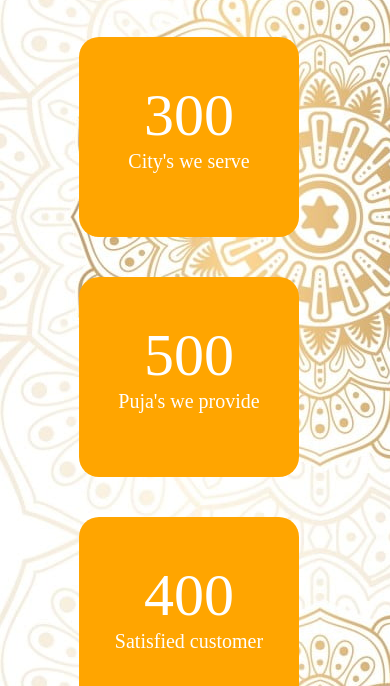
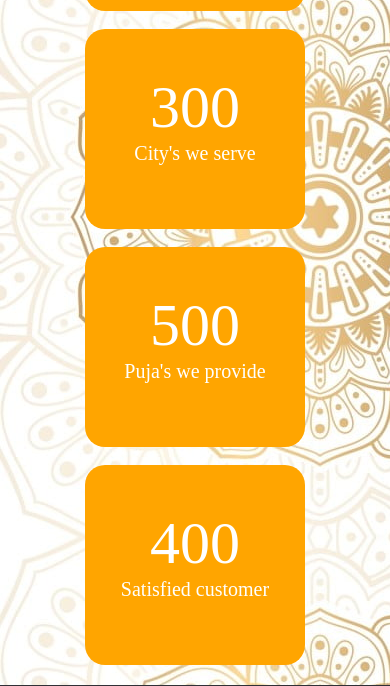
Before and after one commit to DixitJain546/GetPanditji, a plain HTML site: page index.html in a window 390 px wide. Shown: the part 743-1429 px from the top of the page. Drawn offline with nearby package versions, Linux system fonts and the light colour scheme; files whose address does not match are found by name.

Commit message:
counter allignment fix

```diff
--- a/css/style.css
+++ b/css/style.css
@@ -665,45 +665,6 @@ input:hover {
     }
 }
 
-#flex-container {
-    margin-left: 10%;
-    margin-bottom: 10%;
-    display: flex;
-    position: relative;
-    padding: 20px;
-    height: AUTO;
-}
-
-.flex-item {
-    border-radius: 20px;
-    background-color: orange;
-    margin: 50px;
-    width: 220px;
-    height: 200px;
-    text-align: center;
-}
-
-.counter {
-    font-size: 60px;
-    text-align: center;
-    color: white;
-    margin-top: 20%;
-}
-
-.value {
-    font-size: 20px;
-    color: White;
-}
-
-@media screen and (max-width: 1000px) {
-    #flex-container {
-        flex-direction: column;
-    }
-    .flex-item {
-        margin: 20px;
-    }
-}
-
 .main {
     display: flex;
     flex-wrap: wrap;
@@ -994,3 +955,45 @@ td {
     border:1px solid #dc4c08;
     transform: rotate(45deg);
 }
+
+
+#flex-container {
+    Display:flex;
+    flex-direction:row;
+    justify-content: space-around;
+}
+.givespace{
+    display: none;
+}
+.flex-item {
+    border-radius: 20px;
+    background-color: orange;
+    width: 220px;
+    height: 200px;
+    text-align: center;
+}
+
+.counter {
+    font-size: 60px;
+    text-align: center;
+    color: white;
+    margin-top: 20%;
+}
+
+.value {
+    font-size: 20px;
+    color: White;
+}
+
+@media screen and (max-width: 1000px) {
+    #flex-container {
+        Display:flex;
+    flex-direction:column;
+    align-items:center;
+    justify-content: center;
+    }
+    .givespace{
+        display: block;
+    }
+
+}
--- a/index.html
+++ b/index.html
@@ -334,25 +334,30 @@
         </div> -->
 
       <!--Services-->
+      <div class="service">
+          <br><br><br>
       <div id="flex-container">
         <div class="flex-item">
             <div class="counter" data-target="200">0</div>
             <span class="value">Available Pandit</span>
         </div>
+        <div class="givespace">&nbsp&nbsp</div>
         <div class="flex-item">
             <div class="counter" data-target="300">0</div>
             <span class="value">City's we serve</span>
         </div>
+        <div class="givespace">&nbsp&nbsp</div>
         <div class="flex-item">
             <div class="counter" data-target="500">0</div>
             <span class="value">Puja's we provide</span>
         </div>
+        <div class="givespace">&nbsp&nbsp</div>
         <div class="flex-item">
             <div class="counter" data-target="400">0</div>
             <span class="value">Satisfied customer</span>
         </div>
         </div>
-
+    </div>
       <!--Services-->
       <script>
         const service = document.querySelectorAll('.counter');
```
